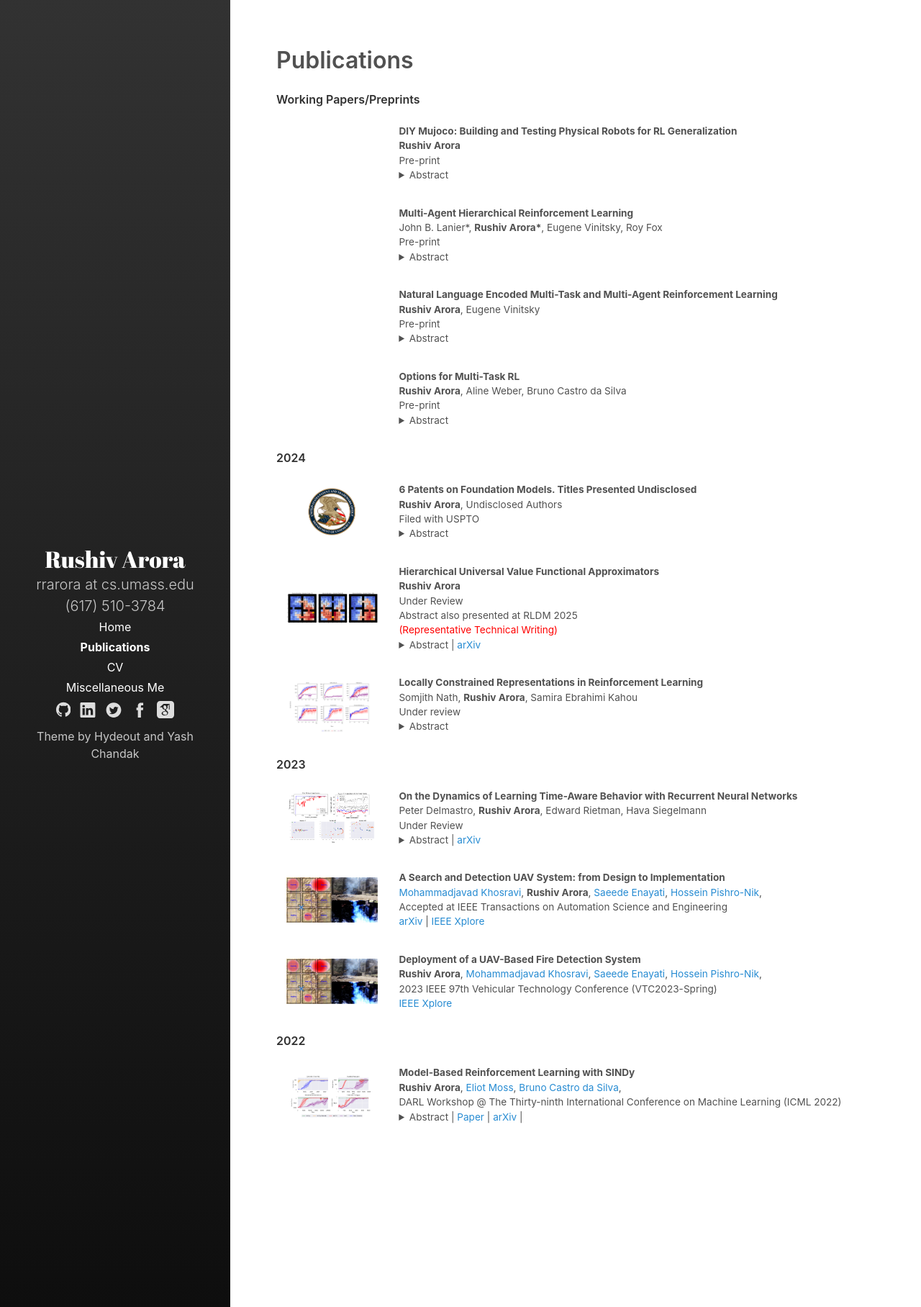
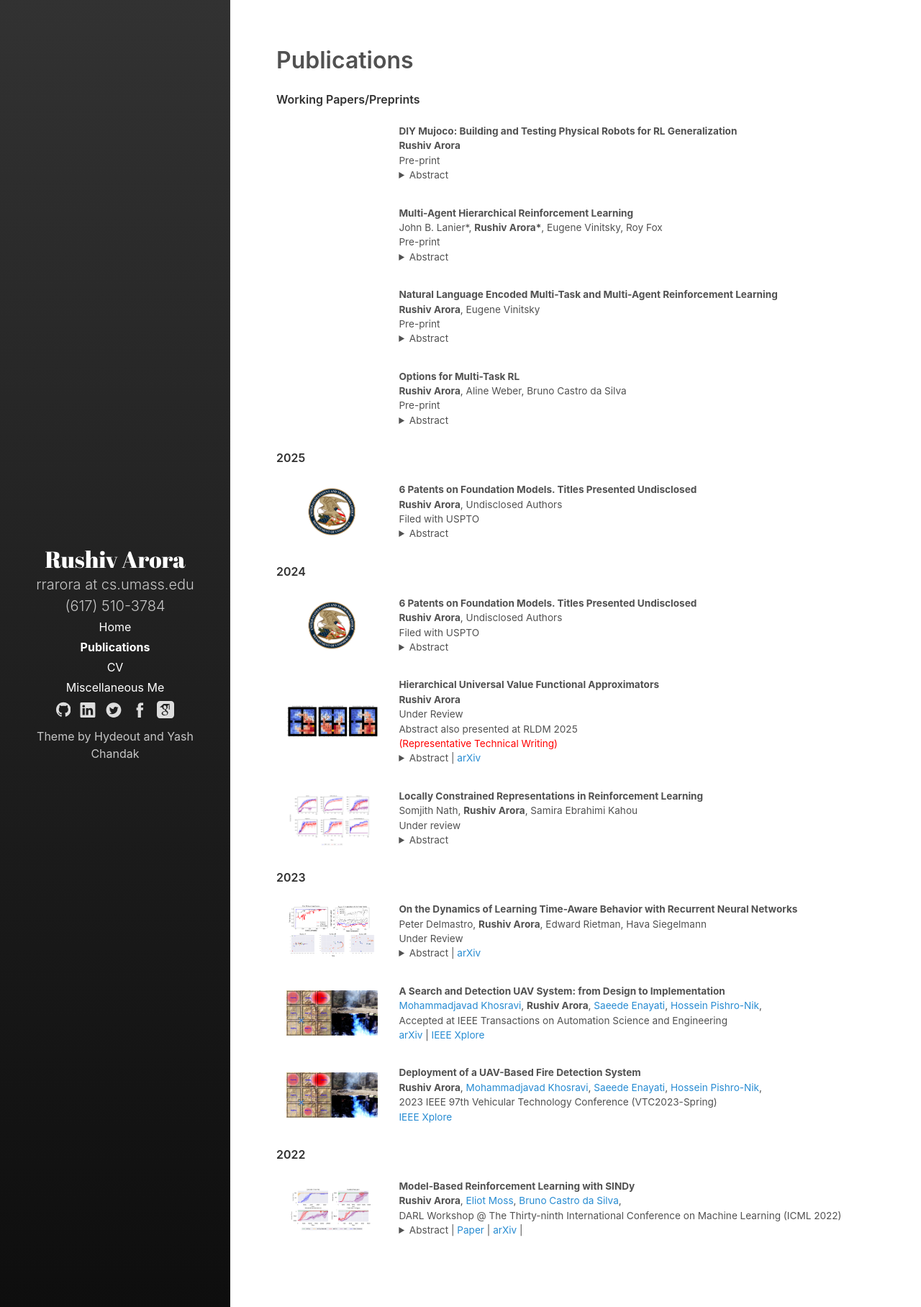
Before and after one commit to RushivArora/rushivarora.github.io, a Jekyll site: the page built from _pages/publications.md, in a window 1280 px wide. Shown: the whole page at 72% size. Built offline with Jekyll 4.4.1, drawn with Linux system fonts in a browser that asks for light colours.

Commit message:
Correct Patent Year

```diff
--- a/_pages/publications.md
+++ b/_pages/publications.md
@@ -132,6 +132,37 @@ paper {
      </td>
    </tr>
   </table>
+
+#### 2025
+
+<table width="100%" align="center" border="0" cellspacing="0" cellpadding="20">
+
+  <tr>
+     <td width="20%"  valign="middle">
+           <img src="/images/publications/USPTO2.png" alt="TFA" style="vertical-align:middle; horizontal-align:middle; width: 80%; margin:0px 10px; border-radius:0%"/>
+     </td>
+     <td valign="top" width="80%">
+          <p>
+              <paper>6 Patents on Foundation Models. Titles Presented Undisclosed</paper>
+              <br>
+              <b>Rushiv Arora</b>, Undisclosed Authors
+              <br>
+              Filed with USPTO
+              <br>
+              <details>
+                <summary> Abstract </summary>
+                  <p class="message">
+                  <br><br>
+                  <b>Keywords</b>: Generative AI, Foundation Models
+                  </p>
+              </details>
+          </p>
+     </td>
+   </tr>
+
+
+  </table>
+
 
 #### 2024
 
```
